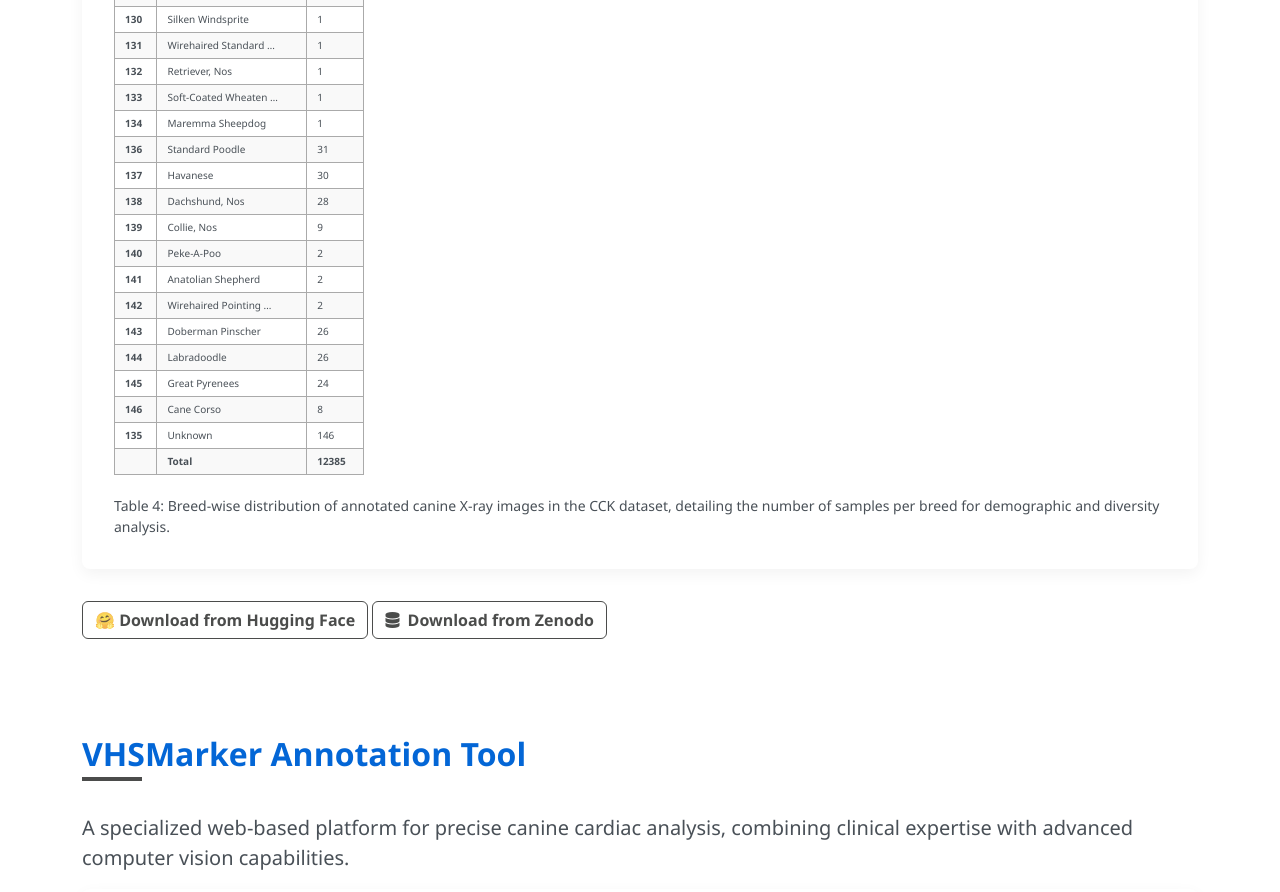
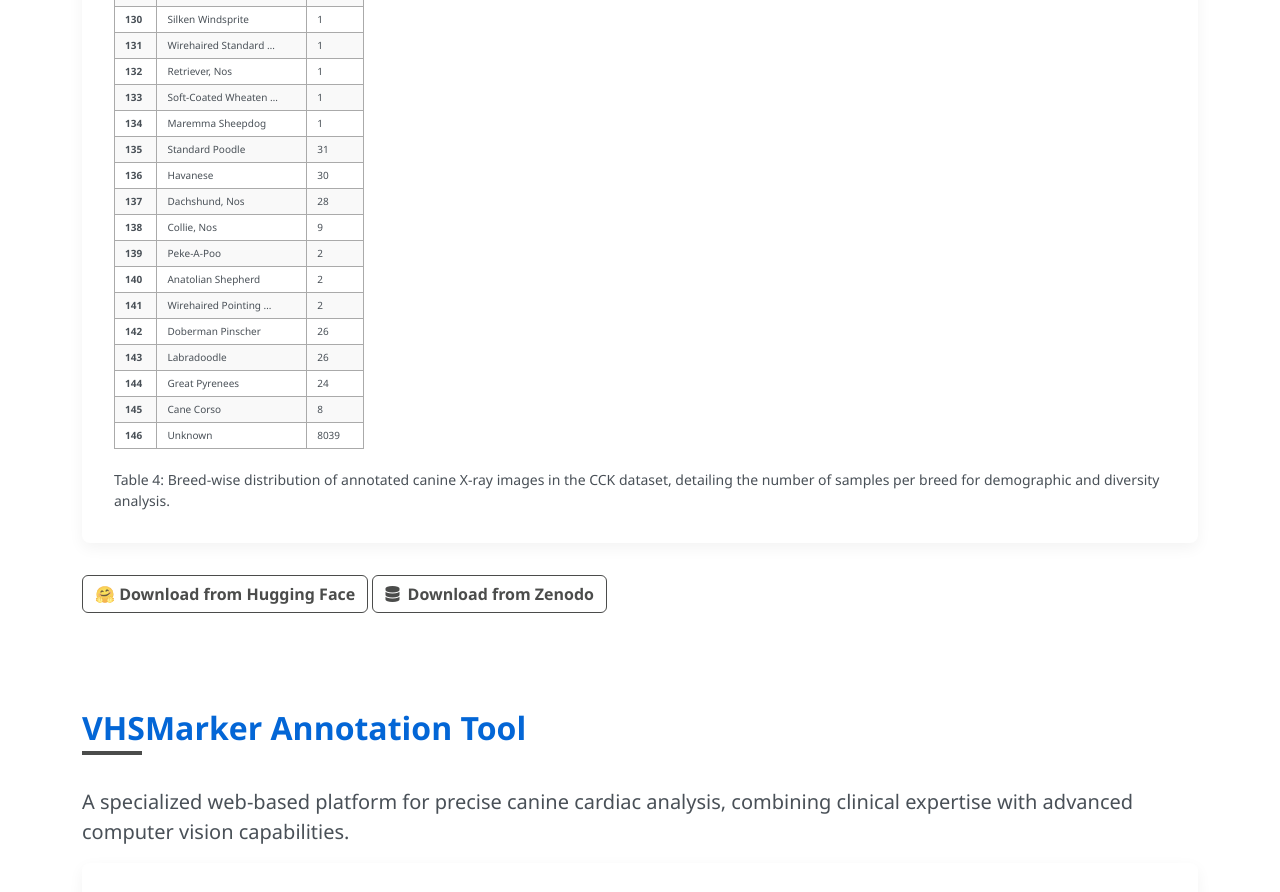
Before and after one commit to gen-ai-research/dog-vhs, a plain HTML site: page docs/index.html in a window 1280 px wide. Shown: the part 3880-4772 px from the top of the page. Drawn offline with nearby package versions, Linux system fonts and the light colour scheme.

Commit message:
Update index.html

```diff
--- a/docs/index.html
+++ b/docs/index.html
@@ -624,19 +624,18 @@
 <tr class="breed-tr"><td class="breed-td breed-no">132</td><td class="breed-td">Retriever, Nos </td><td class="breed-td">1 </td></tr>
 <tr class="breed-tr"><td class="breed-td breed-no">133</td><td class="breed-td">Soft-Coated Wheaten … </td><td class="breed-td">1 </td></tr>
 <tr class="breed-tr"><td class="breed-td breed-no">134</td><td class="breed-td">Maremma Sheepdog </td><td class="breed-td">1 </td></tr>
-                                <tr class="breed-tr"><td class="breed-td breed-no">136</td><td class="breed-td">Standard Poodle </td><td class="breed-td">31 </td></tr>
-                                <tr class="breed-tr"><td class="breed-td breed-no">137</td><td class="breed-td">Havanese </td><td class="breed-td">30 </td></tr>
-                                <tr class="breed-tr"><td class="breed-td breed-no">138</td><td class="breed-td">Dachshund, Nos </td><td class="breed-td">28 </td></tr>
-                                <tr class="breed-tr"><td class="breed-td breed-no">139</td><td class="breed-td">Collie, Nos </td><td class="breed-td">9 </td></tr>
-                                <tr class="breed-tr"><td class="breed-td breed-no">140</td><td class="breed-td">Peke-A-Poo </td><td class="breed-td">2 </td></tr>
-                                <tr class="breed-tr"><td class="breed-td breed-no">141</td><td class="breed-td">Anatolian Shepherd </td><td class="breed-td">2 </td></tr>
-                                <tr class="breed-tr"><td class="breed-td breed-no">142</td><td class="breed-td">Wirehaired Pointing … </td><td class="breed-td">2 </td></tr>
-                                <tr class="breed-tr"><td class="breed-td breed-no">143</td><td class="breed-td">Doberman Pinscher </td><td class="breed-td">26 </td></tr>
-                                <tr class="breed-tr"><td class="breed-td breed-no">144</td><td class="breed-td">Labradoodle </td><td class="breed-td">26 </td></tr>
-                                <tr class="breed-tr"><td class="breed-td breed-no">145</td><td class="breed-td">Great Pyrenees </td><td class="breed-td">24 </td></tr>
-                                <tr class="breed-tr"><td class="breed-td breed-no">146</td><td class="breed-td">Cane Corso </td><td class="breed-td">8 </td></tr>
-                                <tr class="breed-tr"><td class="breed-td breed-no">135</td><td class="breed-td">Unknown </td><td class="breed-td">146 </td></tr>
-				<tr class="breed-tr"><td class="breed-td">&nbsp;</td><td class="breed-td breed-no"><b>Total</b></td></td><td class="breed-td"><b>12385</b></td></tr>
+<tr class="breed-tr"><td class="breed-td breed-no">135</td><td class="breed-td">Standard Poodle </td><td class="breed-td">31 </td></tr>
+<tr class="breed-tr"><td class="breed-td breed-no">136</td><td class="breed-td">Havanese </td><td class="breed-td">30 </td></tr>
+<tr class="breed-tr"><td class="breed-td breed-no">137</td><td class="breed-td">Dachshund, Nos </td><td class="breed-td">28 </td></tr>
+<tr class="breed-tr"><td class="breed-td breed-no">138</td><td class="breed-td">Collie, Nos </td><td class="breed-td">9 </td></tr>
+<tr class="breed-tr"><td class="breed-td breed-no">139</td><td class="breed-td">Peke-A-Poo </td><td class="breed-td">2 </td></tr>
+<tr class="breed-tr"><td class="breed-td breed-no">140</td><td class="breed-td">Anatolian Shepherd </td><td class="breed-td">2 </td></tr>
+<tr class="breed-tr"><td class="breed-td breed-no">141</td><td class="breed-td">Wirehaired Pointing … </td><td class="breed-td">2 </td></tr>
+<tr class="breed-tr"><td class="breed-td breed-no">142</td><td class="breed-td">Doberman Pinscher </td><td class="breed-td">26 </td></tr>
+<tr class="breed-tr"><td class="breed-td breed-no">143</td><td class="breed-td">Labradoodle </td><td class="breed-td">26 </td></tr>
+<tr class="breed-tr"><td class="breed-td breed-no">144</td><td class="breed-td">Great Pyrenees </td><td class="breed-td">24 </td></tr>
+<tr class="breed-tr"><td class="breed-td breed-no">145</td><td class="breed-td">Cane Corso </td><td class="breed-td">8 </td></tr>
+<tr class="breed-tr"><td class="breed-td breed-no">146</td><td class="breed-td">Unknown </td><td class="breed-td">8039 </td></tr>
 
                             </table>
 
```
Lines whose indentation alone changed are shown as unchanged.
